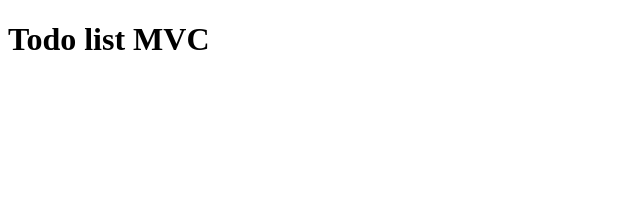
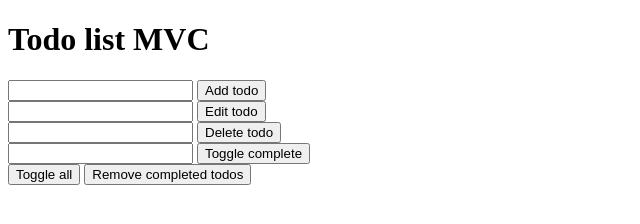
Before and after one commit to Jenkola/Practice_Todo_MVC, a plain HTML site: page index.html in a window 1280 px wide. Shown: the whole page, without its empty margins (0-640 px from the left). Drawn offline with Linux system fonts and the light colour scheme.

Commit message:
Added controls in index.html
Added controls in html, not yet linked to javascript.

```diff
--- a/index.html
+++ b/index.html
@@ -17,6 +17,34 @@
 			</ul>
 		</section>
 
+		<section>
+			<div>
+				<input id="addtodotextinput" type="text">
+				<button id="addtodosubmitbutton">Add todo</button>
+			</div>
+
+			<div>
+				<input id="edittodoindexnumber" type="number">
+				<button id="edittodosubmitbutton">Edit todo</button>
+			</div>
+
+			<div>
+				<input id="deletetodoindexnumber" type="number">
+				<button id="deletetodosubmitbutton">Delete todo</button>
+			</div>
+
+			<div>
+				<input id="togglecompleteindexnumber" type="number">
+				<button id="togglecompletesubmitbutton">Toggle complete</button>
+			</div>
+
+			<div>
+				<button id="toggleallbutton">Toggle all</button>
+				<button id="removecompletedbutton">Remove completed todos</button>
+			</div>
+
+		</section>
+
 	</body>
 
 	<script src="js/todo_mvc.js"></script>
```
Also changed, not shown: requirements.txt.
